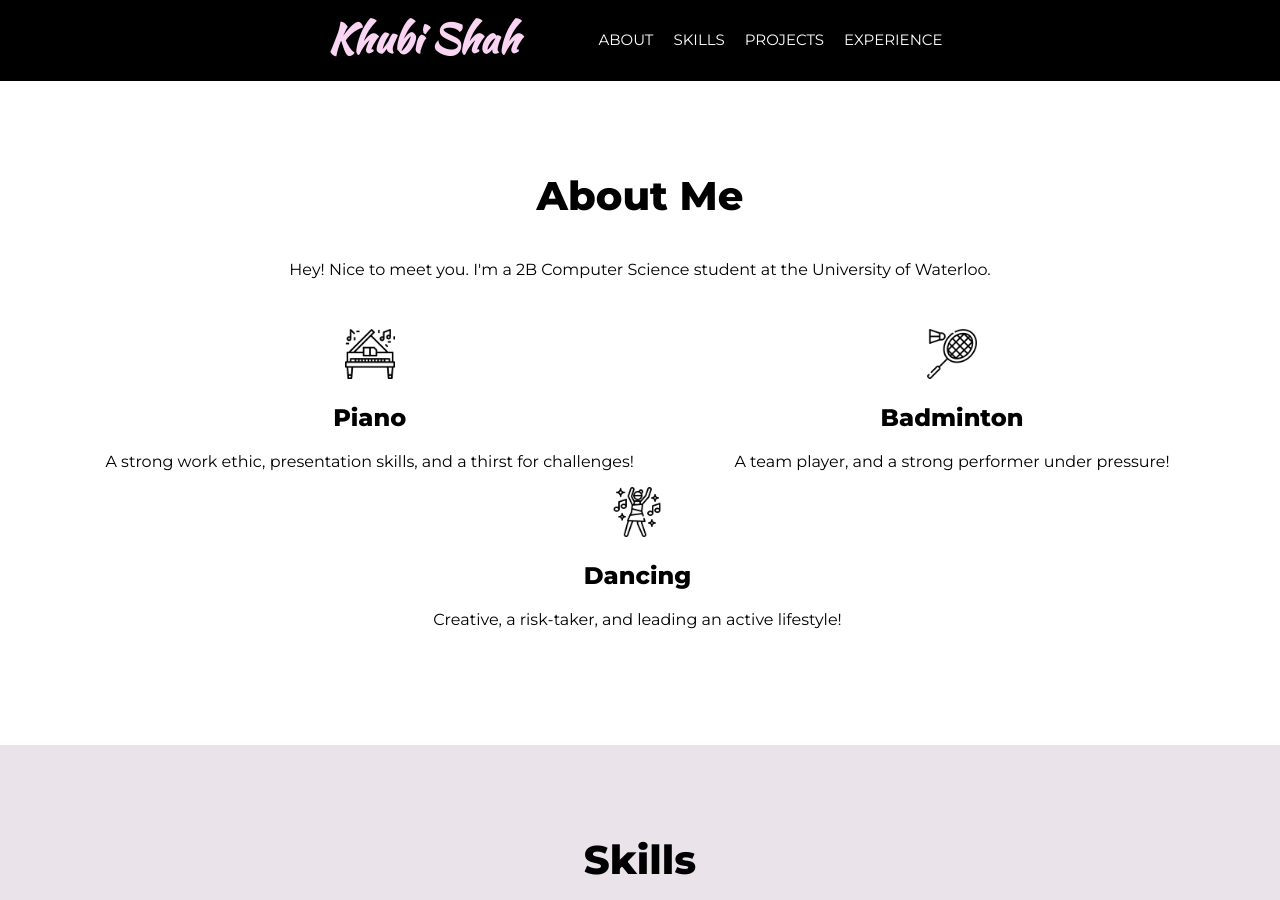
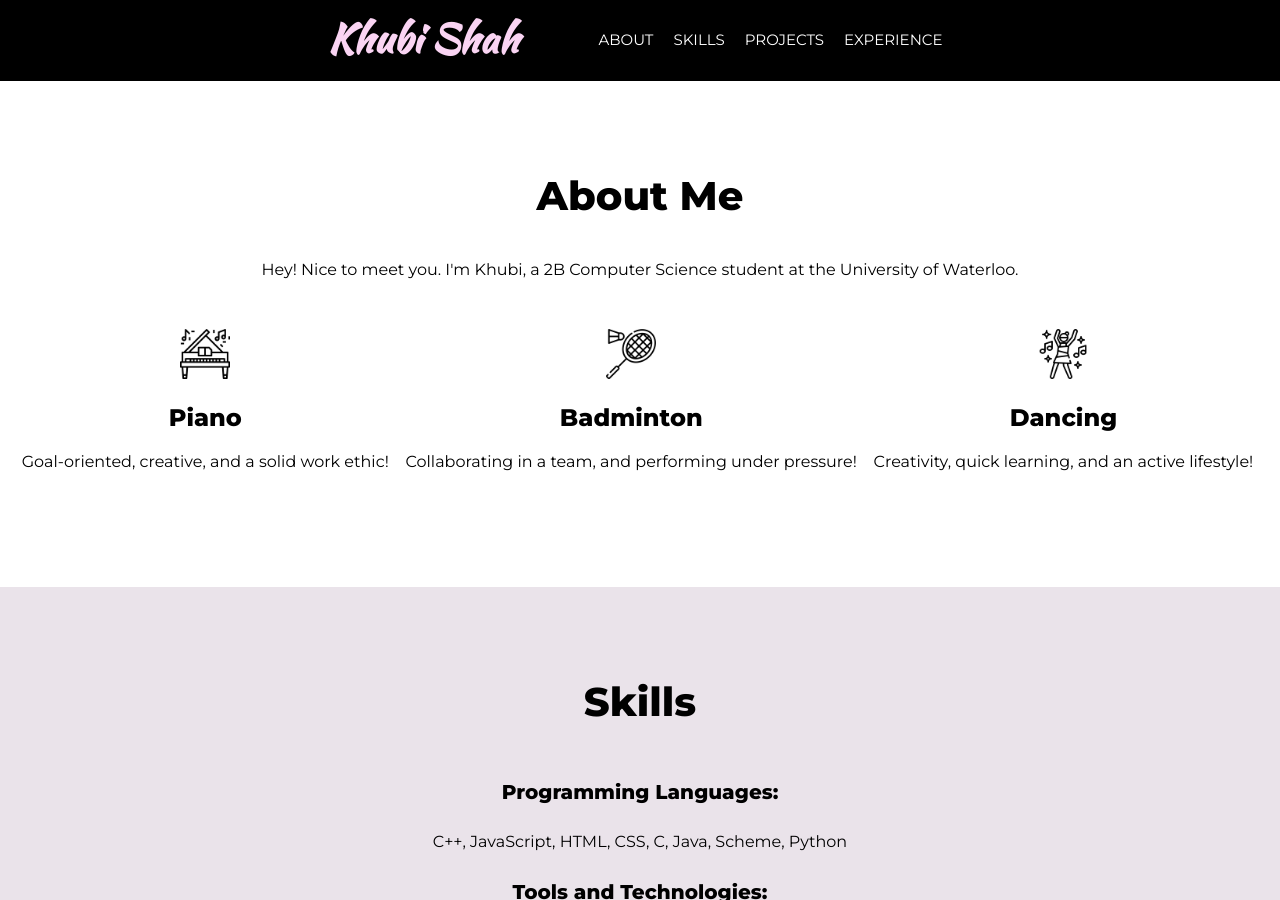
Before and after one commit to khubishah/khubishah.github.io, a Jekyll site: the page built from index.html, in a window 1280 px wide and 900 px high, scrolled down 569 px. Built offline with Jekyll 4.4.1, drawn with Linux system fonts in a browser that asks for light colours; nearby versions of some CDN libraries; some web fonts are replaced.

Commit message:
adjectives update

```diff
--- a/_layouts/default.html
+++ b/_layouts/default.html
@@ -51,22 +51,23 @@
 
 			<section id="about" class="about_section">
 				<h3 class = "section_title">About Me</h3>
-				<p class = "section_para" id="intro">Hey! Nice to meet you. I'm a 2B Computer Science student at the University of Waterloo.</p>
+				<p class = "section_para" id="intro">Hey! Nice to meet you. I'm Khubi, a 2B Computer Science student at the University of Waterloo.
+				</p>
 				<div class = "hobbies_row">
 					<div class = "hobby">
 						<img class="hobby_icons" src="/img/piano.jpg" alt="" />
 						<h2 class = "hobby_names">Piano</h2>
-						<p class = "hobby_para">A strong work ethic, presentation skills, and a thirst for challenges!</p>
+						<p class = "hobby_para">Goal-oriented, creative, and a solid work ethic!</p>
 					</div>
 					<div class = "hobby">
 							<img class="hobby_icons" src="/img/badminton.jpg" alt="" />
 							<h2 class = "hobby_names">Badminton</h2>
-							<nd class = "hobby_para"> A team player, and a strong performer under pressure!</p>
+							<nd class = "hobby_para">Collaborating in a team, and performing under pressure!</p>
 					</div>
 					<div class = "hobby">
 							<img class="hobby_icons" src="/img/dancing.jpg" alt="" />
 							<h2 class = "hobby_names">Dancing</h2>
-							<p class = "hobby_para">Creative, a risk-taker, and leading an active lifestyle!</p>
+							<p class = "hobby_para">Creativity, quick learning, and an active lifestyle!</p>
 					</div>
 				</div>
 			</section>
```
